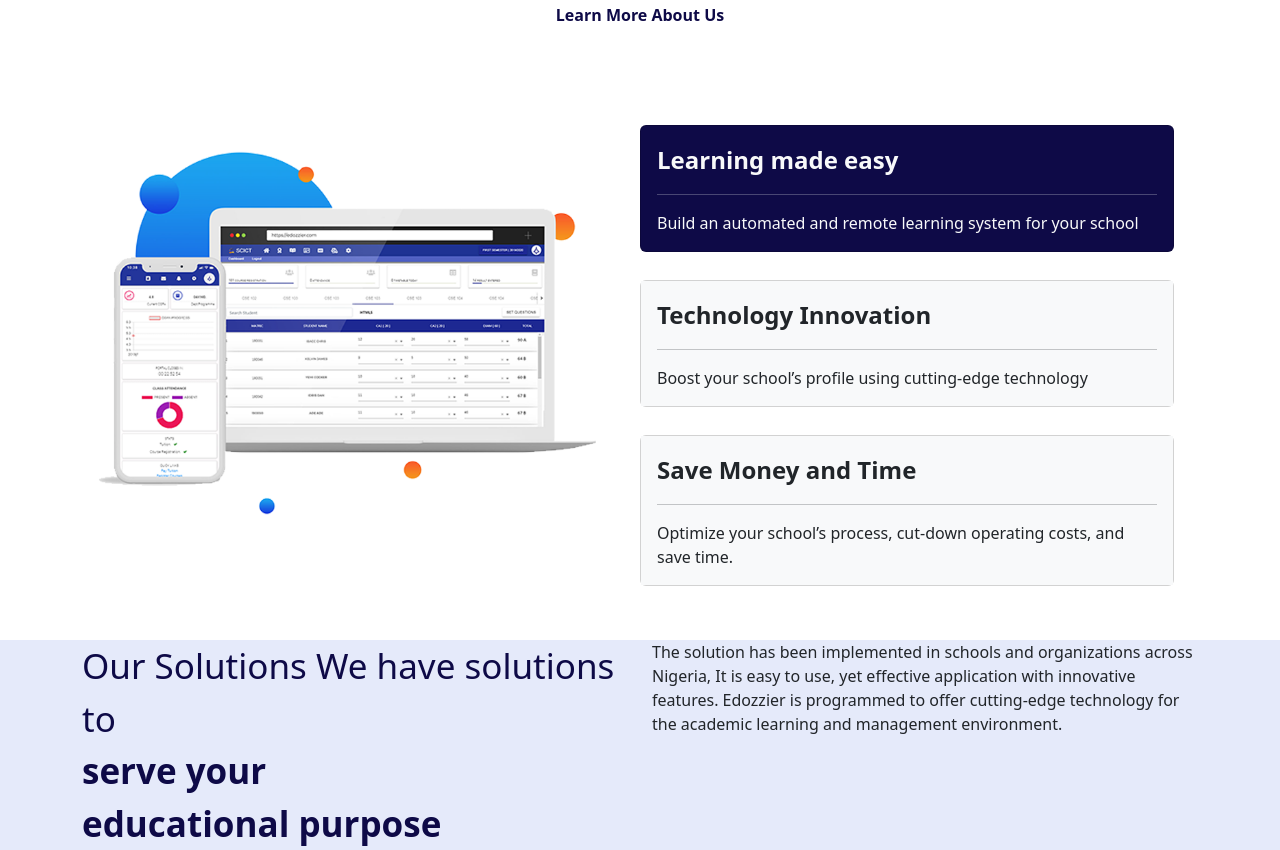
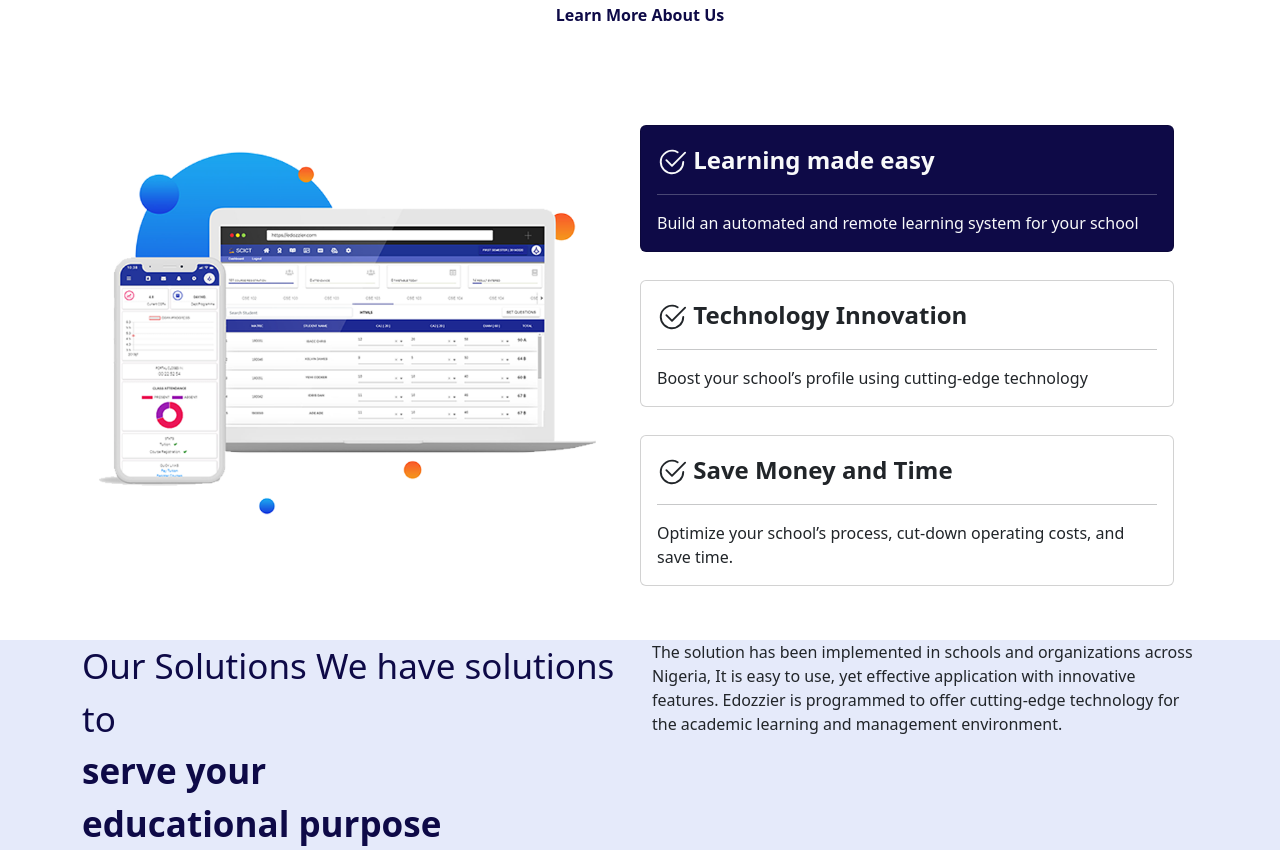
Before and after one commit to MovicDev/Edozzier, a plain HTML site: page index.html in a window 1280 px wide. Shown: the part 1069-1919 px from the top of the page. Drawn offline with nearby package versions, Linux system fonts and the light colour scheme.

Commit message:
almost done

```diff
--- a/index.html
+++ b/index.html
@@ -51,7 +51,7 @@
 <section id="hero">
     <div class="container justify-content-center align-baseline">
         <div class="row mt-5 w-100 g-0" style="padding-top: 100px;">
-           <div class="col-lg-6 col-md-6 col-sm-12 mt-5 pt-3 mt-lg-5 mt-md-5 my-xl-auto">
+           <div class="col-lg-6 col-md-6 col-sm-12 mt-5 pt-3 mt-lg-5 mt-md-5 my-xl-auto text-sm-center">
             <p class="btn text-secondary" style="background-color: #D1D9FC;">EDOZZIER IS HERE FOR YOU</p>
            <h1 class="" style="color: #0E0A47;"> Smart, Simple School<br>
            <span class="fw-bolder" style="color: #0E0A47;"> Management Solution</span></h1>
@@ -82,19 +82,28 @@
         <div class="col-lg-6 col-md-6 col-sm-12">
           <div class="card w-100 mb-1 text-light" style="background-color: #0E0A47;">
             <div class="card-body">
-              <p class="card-text fs-4 fw-bold cardd">Learning made easy</p><hr>
+              <p class="card-text fs-4 fw-bold"><svg xmlns="http://www.w3.org/2000/svg" width="30" height="30" fill="currentColor" class="bi bi-check2-circle" viewBox="0 0 16 16">
+                <path d="M2.5 8a5.5 5.5 0 0 1 8.25-4.764.5.5 0 0 0 .5-.866A6.5 6.5 0 1 0 14.5 8a.5.5 0 0 0-1 0 5.5 5.5 0 1 1-11 0"/>
+                <path d="M15.354 3.354a.5.5 0 0 0-.708-.708L8 9.293 5.354 6.646a.5.5 0 1 0-.708.708l3 3a.5.5 0 0 0 .708 0l7-7z"/>
+              </svg> Learning made easy</p><hr>
               <p class="card-text">Build an automated and remote learning system for your school</p>
             </div>
           </div> <br>
           <div class="card w-100 mb-1 cardd">
-            <div class="card-body bg-light">
-              <p class="card-text fs-4 fw-bold cardd">Technology Innovation</p><hr>
+            <div class="card-body">
+              <p class="card-text fs-4 fw-bold "><svg xmlns="http://www.w3.org/2000/svg" width="30" height="30" fill="currentColor" class="bi bi-check2-circle" viewBox="0 0 16 16">
+                <path d="M2.5 8a5.5 5.5 0 0 1 8.25-4.764.5.5 0 0 0 .5-.866A6.5 6.5 0 1 0 14.5 8a.5.5 0 0 0-1 0 5.5 5.5 0 1 1-11 0"/>
+                <path d="M15.354 3.354a.5.5 0 0 0-.708-.708L8 9.293 5.354 6.646a.5.5 0 1 0-.708.708l3 3a.5.5 0 0 0 .708 0l7-7z"/>
+              </svg> Technology Innovation</p><hr>
               <p class="card-text">Boost your school’s profile using cutting-edge technology</p>
             </div>
           </div> <br>
           <div class="card w-100 mb-1 cardd">
-            <div class="card-body bg-light">
-              <p class="card-text fs-4 fw-bold">Save Money and Time</p><hr>
+            <div class="card-body">
+              <p class="card-text fs-4 fw-bold"><svg xmlns="http://www.w3.org/2000/svg" width="30" height="30" fill="currentColor" class="bi bi-check2-circle" viewBox="0 0 16 16">
+                <path d="M2.5 8a5.5 5.5 0 0 1 8.25-4.764.5.5 0 0 0 .5-.866A6.5 6.5 0 1 0 14.5 8a.5.5 0 0 0-1 0 5.5 5.5 0 1 1-11 0"/>
+                <path d="M15.354 3.354a.5.5 0 0 0-.708-.708L8 9.293 5.354 6.646a.5.5 0 1 0-.708.708l3 3a.5.5 0 0 0 .708 0l7-7z"/>
+              </svg> Save Money and Time</p><hr>
               <p class="card-text">Optimize your school’s process, cut-down operating costs, and save time.</p>
             </div>
           </div>
--- a/style.css
+++ b/style.css
@@ -21,17 +21,17 @@ header{
 }
 
 /* ===================MAIN=================== */
-.cardd:hover {
- cursor: pointer;
-background-color:#0E0A47;
-color: #fff;
+
+.cardd{
+    cursor: pointer;
+    color:#0E0A47 ;
 }
 .cardd:hover {
     cursor: pointer;
-    color:#0E0A47 ;
-background-color: #fff
-}
+    background-color: #0E0A47;
+    color:#fff;
 
+   }
 #solution{
     background-color: #E5EAFA;
     margin-top: 50px;
```
